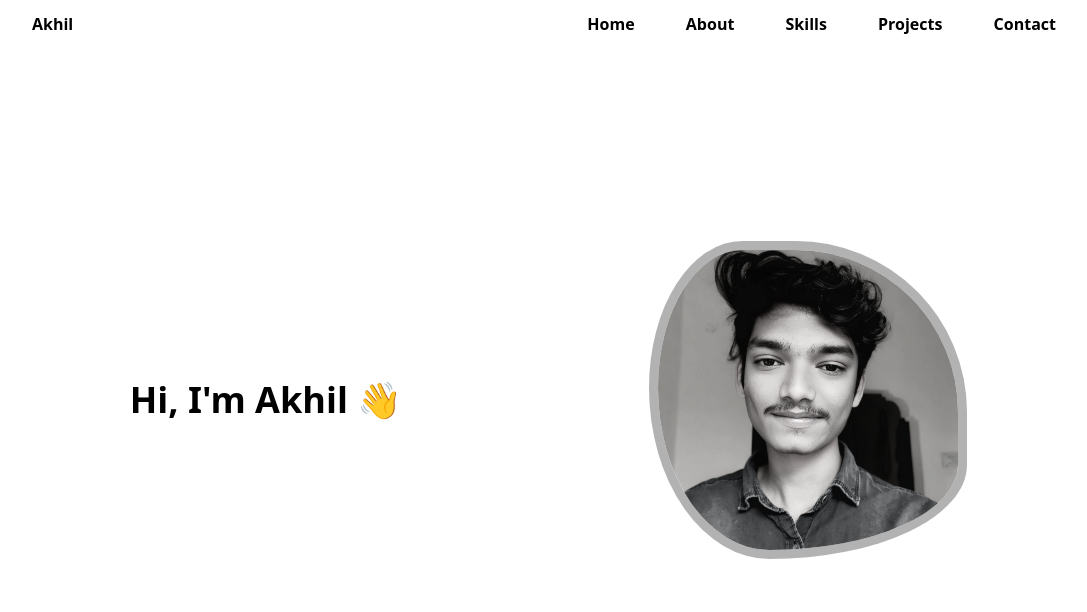
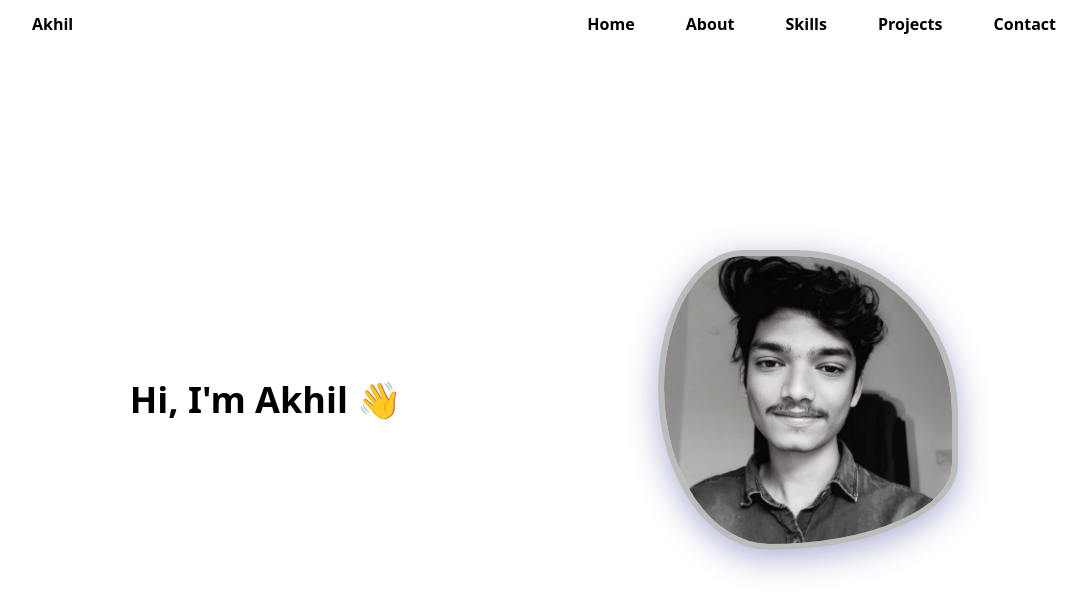
Before and after one commit to AkHiL667/portfolio, a React (Vite) app: page / in a window 1280 px wide. Shown: the top 612 px of the page, without its empty margins (96-1183 px from the left). Built offline with nearby package versions, Linux system fonts and the light colour scheme.

Commit message:
hero-section image is done

```diff
--- a/src/index.css
+++ b/src/index.css
@@ -1,15 +1,24 @@
 @import "tailwindcss";
 
 @custom-variant dark (&:where(.dark, .dark *));
+
+*{
+  box-sizing: border-box;
+}
 
 .hero-image {
   background-repeat: no-repeat;
   background-size: cover;
   background-position: center;
-  box-shadow: 0 0 0 9px rgba(0, 0, 0, 0.3);
+  box-shadow: 0 8px 32px 0 rgba(31, 38, 135, 0.37);
+  backdrop-filter: blur(4px);
+  -webkit-backdrop-filter: blur(4px);
+  border-radius: 10px;
+  border: 6px solid rgba(0, 0, 0, 0.267);
   width: 300px;
   height: 300px;
   animation: profile-animate 8s ease-in-out infinite 1s;
+  box-sizing: border-box;
 }
 
 @keyframes profile-animate {
```
